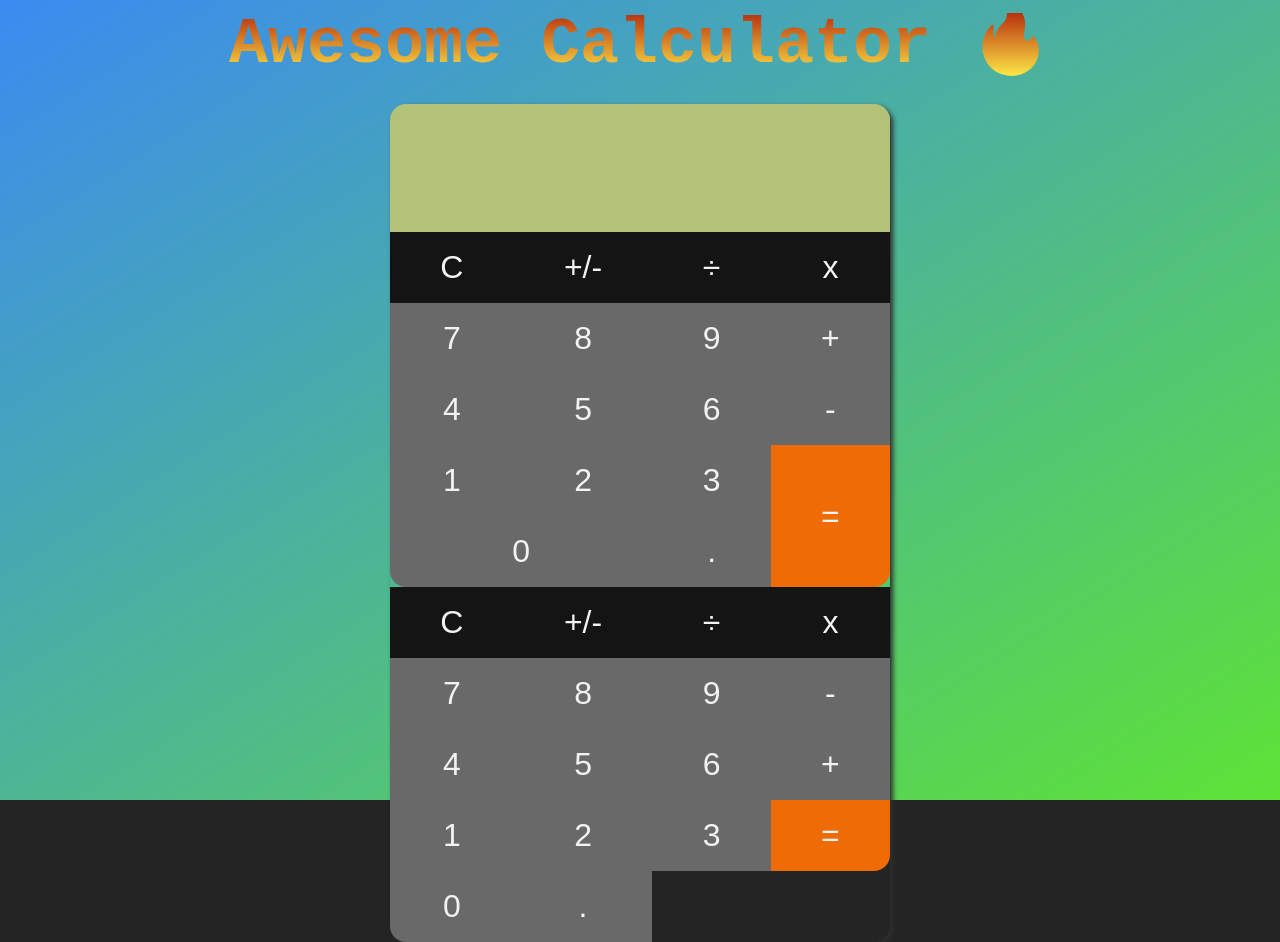
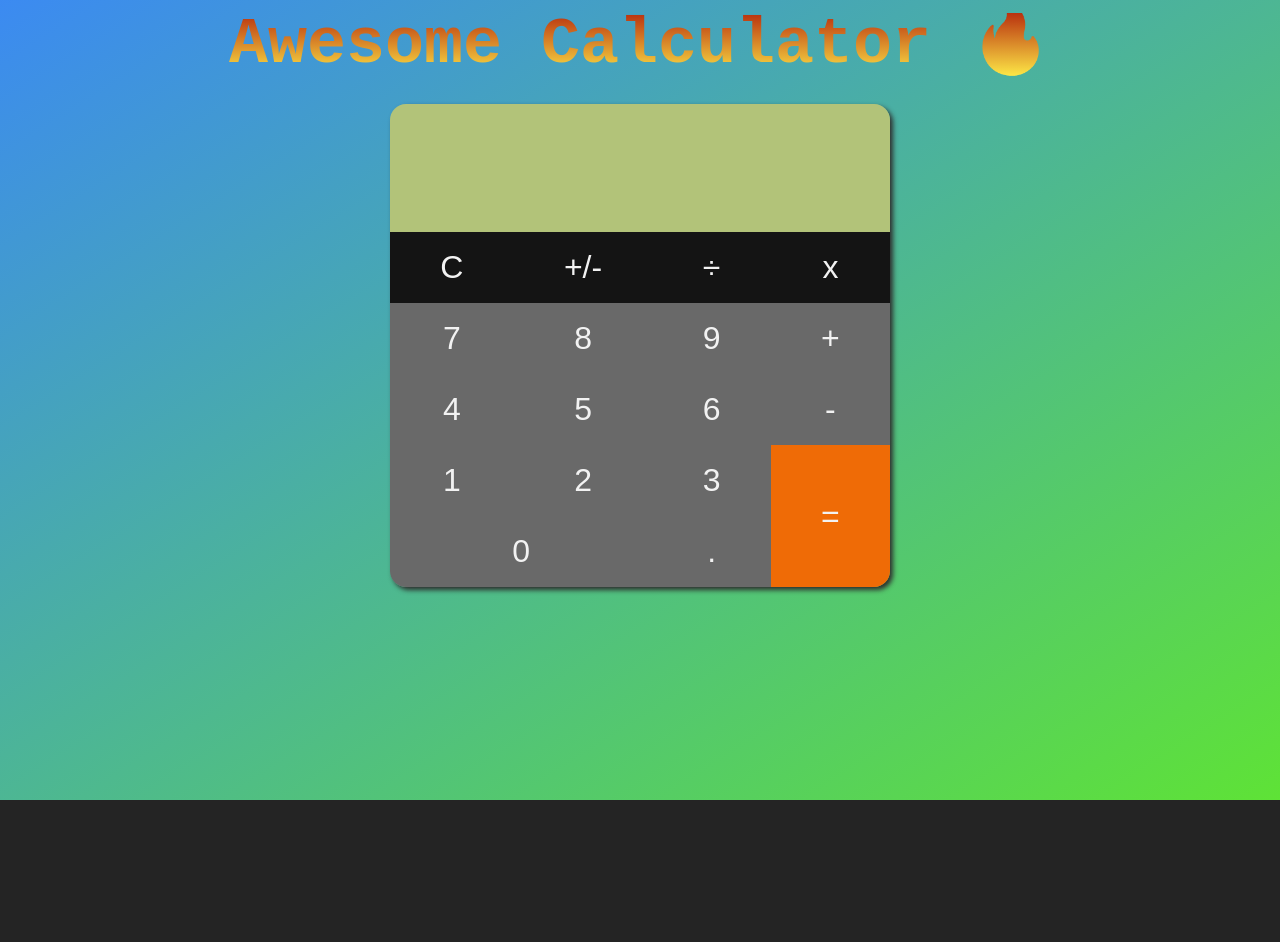
Before and after one commit to edouardmisset/calculator, a React (Vite) app: page / in a window 1280 px wide. After the commit the page ends 800 px from the top, so only its background shows below. Built offline with nearby package versions, Linux system fonts and the light colour scheme.

Commit message:
refactor: map over buttons

```diff
--- a/src/App.jsx
+++ b/src/App.jsx
@@ -21,12 +21,6 @@ const INDEX_TO_WORD = [
 ]
 
 const topRow = new Set(['+/-', 'C', '/', '*'])
-
-const numberButtons = INDEX_TO_WORD.map((text, index) => ({
-  position: text,
-  value: index,
-  text: index,
-}))
 
 function App() {
   const [firstNumber, setFirstNumber] = useState(initialFirstNumber)
@@ -116,6 +110,13 @@ function App() {
     { position: 'dot', value: '.', text: '.', handler: handleNumberClick },
   ]
 
+  const numberButtons = INDEX_TO_WORD.map((text, index) => ({
+    position: text,
+    value: index,
+    text: index,
+    handler: handleNumberClick,
+  }))
+
   const buttons = [...numberButtons, ...functionButtons]
 
   return (
@@ -125,7 +126,6 @@ function App() {
       </header>
       <StyledCalculator>
         <StyledScreen value={screenValue} readOnly />
-
         {buttons.map(({ value, position, text, handler }) => (
           <StyledButton
             isZero={value === 0}
@@ -139,61 +139,6 @@ function App() {
             {text}
           </StyledButton>
         ))}
-
-        <StyledButton isTopRow onClick={handleClear}>
-          C
-        </StyledButton>
-        <StyledButton isTopRow onClick={changeSign}>
-          +/-
-        </StyledButton>
-        <StyledButton isTopRow onClick={handleOperatorClick} value="/">
-          ÷
-        </StyledButton>
-        <StyledButton isTopRow onClick={handleOperatorClick} value="*">
-          x
-        </StyledButton>
-        <StyledButton value={7} onClick={handleNumberClick}>
-          7
-        </StyledButton>
-        <StyledButton value={8} onClick={handleNumberClick}>
-          8
-        </StyledButton>
-        <StyledButton value={9} onClick={handleNumberClick}>
-          9
-        </StyledButton>
-        <StyledButton onClick={handleOperatorClick} value="-">
-          -
-        </StyledButton>
-        <StyledButton value={4} onClick={handleNumberClick}>
-          4
-        </StyledButton>
-        <StyledButton value={5} onClick={handleNumberClick}>
-          5
-        </StyledButton>
-        <StyledButton value={6} onClick={handleNumberClick}>
-          6
-        </StyledButton>
-        <StyledButton onClick={handleOperatorClick} value="+">
-          +
-        </StyledButton>
-        <StyledButton value={1} onClick={handleNumberClick}>
-          1
-        </StyledButton>
-        <StyledButton value={2} onClick={handleNumberClick}>
-          2
-        </StyledButton>
-        <StyledButton value={3} onClick={handleNumberClick}>
-          3
-        </StyledButton>
-        <StyledButton isEqual onClick={handleCalculate}>
-          =
-        </StyledButton>
-        <StyledButton isZero value={0} onClick={handleNumberClick}>
-          0
-        </StyledButton>
-        <StyledButton value="." onClick={handleNumberClick}>
-          .
-        </StyledButton>
       </StyledCalculator>
     </>
   )
```
